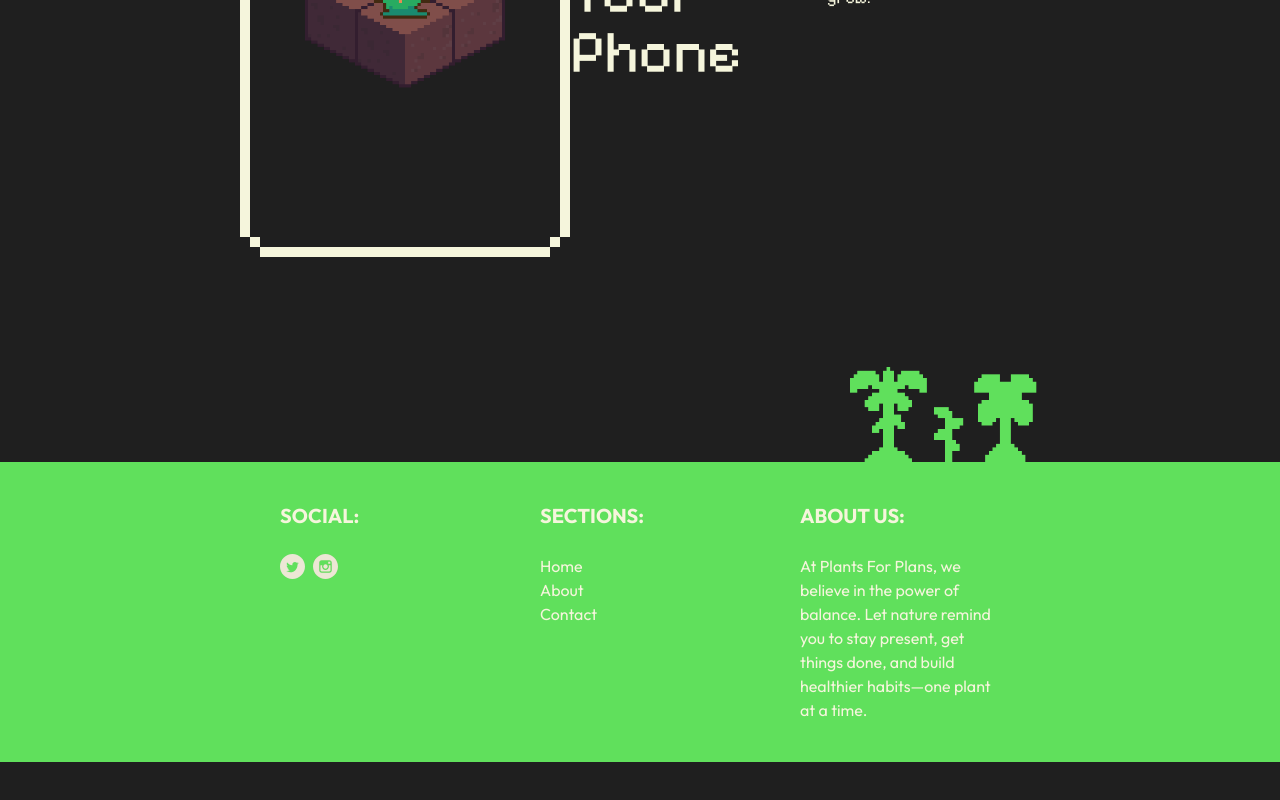
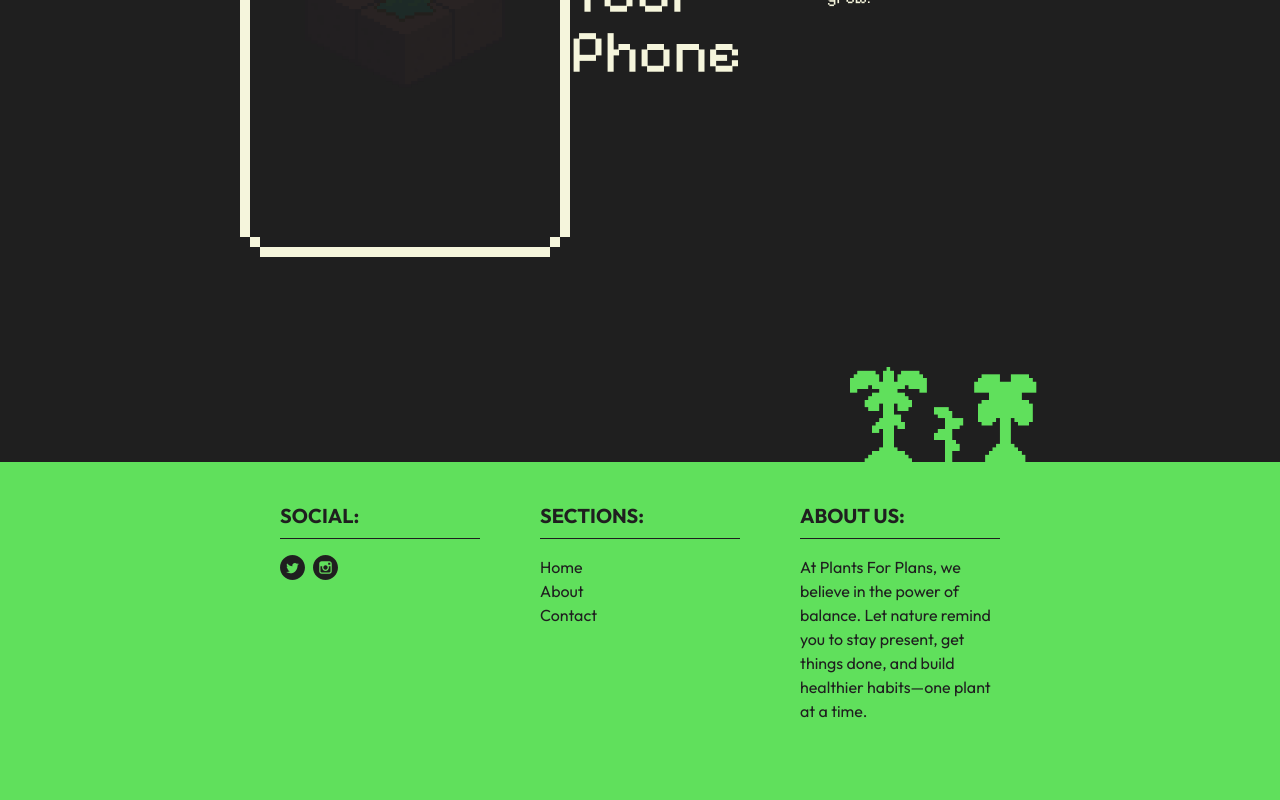
Before and after one commit to mahdi204/PlantsForPlansWebsite, a React (Vite) app: page / in a window 1280 px wide. Shown: the part 2082-2882 px from the top of the page. Before the commit the page ends 2844 px from the top, so only its background shows below. Built offline with nearby package versions, Linux system fonts and the light colour scheme; a web font is replaced by a local one.

Commit message:
edit foot.js-4

```diff
--- a/src/Components/Foot.jsx
+++ b/src/Components/Foot.jsx
@@ -5,7 +5,7 @@ import React from 'react'
 const Foot = () => {
     return (
         <div
-            className=' bg-[#60e05c] text-[#f5f5dc]'
+            className=' bg-[#60e05c] text-[#1f1f1f]'
             style={{ fontFamily: 'Outfit', fontWeight: 200 }}
         >
             <div className='flex justify-end items-end w-[100%] bg-[#1f1f1f] h-[100px]  '>
@@ -20,16 +20,18 @@ const Foot = () => {
                 </div>
 
             </div>
-            <div className='flex justify-between ml-60 mr-60 h-[300px]  p-10'  >
+            <div className='flex justify-between ml-60 mr-60 h-[350px]  p-10'  >
                 <section className='first-col flex flex-col h-full justify-start items-start w-[200px]' style={{ fontWeight: 400 }}>
-                    <p className='mb-6 uppercase text-xl ' style={{ fontWeight: 700 }}>Social:</p>
+                    <p className='mb-2 uppercase text-xl ' style={{ fontWeight: 700 }}>Social:</p>
+                    <div className='w-full h-[1px] bg-[#1f1f1f] mb-4'></div>
                     <div className='flex'>
-                        <div className='mr-2'><svg fill="#ece7d5" height="25px" width="25px" version="1.1" id="Layer_1" xmlns="http://www.w3.org/400/svg" xmlns:xlink="http://www.w3.org/1999/xlink" viewBox="-143 145 512 512" xml:space="preserve" stroke="#9ed1db"><g id="SVGRepo_bgCarrier" stroke-width="0"></g><g id="SVGRepo_tracerCarrier" stroke-linecap="round" stroke-linejoin="round"></g><g id="SVGRepo_iconCarrier"> <path d="M113,145c-141.2,0-256,114.6-256,256s114.6,256,256,256s256-114.6,256-256S254.4,145,113,145z M215.2,361.2 c0.1,2.2,0.1,4.5,0.1,6.8c0,69.5-52.9,149.7-149.7,149.7c-29.7,0-57.4-8.7-80.6-23.6c4.1,0.5,8.3,0.7,12.6,0.7 c24.6,0,47.3-8.4,65.3-22.5c-23-0.4-42.5-15.6-49.1-36.5c3.2,0.6,6.5,0.9,9.9,0.9c4.8,0,9.5-0.6,13.9-1.9 C13.5,430-4.6,408.7-4.6,383.2v-0.6c7.1,3.9,15.2,6.3,23.8,6.6c-14.1-9.4-23.4-25.6-23.4-43.8c0-9.6,2.6-18.7,7.1-26.5 c26,31.9,64.7,52.8,108.4,55c-0.9-3.8-1.4-7.8-1.4-12c0-29,23.6-52.6,52.6-52.6c15.1,0,28.8,6.4,38.4,16.6 c12-2.4,23.2-6.7,33.4-12.8c-3.9,12.3-12.3,22.6-23.1,29.1c10.6-1.3,20.8-4.1,30.2-8.3C234.4,344.5,225.5,353.7,215.2,361.2z"></path> </g></svg></div>
-                        <div className='mr-2'><svg fill="#ece7d5" height="25px" width="25px" version="1.1" id="Layer_1" xmlns="http://www.w3.org/2000/svg" xmlns:xlink="http://www.w3.org/1999/xlink" viewBox="-143 145 512 512" xml:space="preserve" stroke="#e37d7d"><g id="SVGRepo_bgCarrier" stroke-width="0"></g><g id="SVGRepo_tracerCarrier" stroke-linecap="round" stroke-linejoin="round"></g><g id="SVGRepo_iconCarrier"> <g> <path d="M113,446c24.8,0,45.1-20.2,45.1-45.1c0-9.8-3.2-18.9-8.5-26.3c-8.2-11.3-21.5-18.8-36.5-18.8s-28.3,7.4-36.5,18.8 c-5.3,7.4-8.5,16.5-8.5,26.3C68,425.8,88.2,446,113,446z"></path> <polygon points="211.4,345.9 211.4,308.1 211.4,302.5 205.8,302.5 168,302.6 168.2,346 "></polygon> <path d="M183,401c0,38.6-31.4,70-70,70c-38.6,0-70-31.4-70-70c0-9.3,1.9-18.2,5.2-26.3H10v104.8C10,493,21,504,34.5,504h157 c13.5,0,24.5-11,24.5-24.5V374.7h-38.2C181.2,382.8,183,391.7,183,401z"></path> <path d="M113,145c-141.4,0-256,114.6-256,256s114.6,256,256,256s256-114.6,256-256S254.4,145,113,145z M241,374.7v104.8 c0,27.3-22.2,49.5-49.5,49.5h-157C7.2,529-15,506.8-15,479.5V374.7v-52.3c0-27.3,22.2-49.5,49.5-49.5h157 c27.3,0,49.5,22.2,49.5,49.5V374.7z"></path> </g> </g></svg></div>
+                        <div className='mr-2'><svg fill="#1f1f1f" height="25px" width="25px" version="1.1" id="Layer_1" xmlns="http://www.w3.org/400/svg" xmlns:xlink="http://www.w3.org/1999/xlink" viewBox="-143 145 512 512" xml:space="preserve" stroke="#9ed1db"><g id="SVGRepo_bgCarrier" stroke-width="0"></g><g id="SVGRepo_tracerCarrier" stroke-linecap="round" stroke-linejoin="round"></g><g id="SVGRepo_iconCarrier"> <path d="M113,145c-141.2,0-256,114.6-256,256s114.6,256,256,256s256-114.6,256-256S254.4,145,113,145z M215.2,361.2 c0.1,2.2,0.1,4.5,0.1,6.8c0,69.5-52.9,149.7-149.7,149.7c-29.7,0-57.4-8.7-80.6-23.6c4.1,0.5,8.3,0.7,12.6,0.7 c24.6,0,47.3-8.4,65.3-22.5c-23-0.4-42.5-15.6-49.1-36.5c3.2,0.6,6.5,0.9,9.9,0.9c4.8,0,9.5-0.6,13.9-1.9 C13.5,430-4.6,408.7-4.6,383.2v-0.6c7.1,3.9,15.2,6.3,23.8,6.6c-14.1-9.4-23.4-25.6-23.4-43.8c0-9.6,2.6-18.7,7.1-26.5 c26,31.9,64.7,52.8,108.4,55c-0.9-3.8-1.4-7.8-1.4-12c0-29,23.6-52.6,52.6-52.6c15.1,0,28.8,6.4,38.4,16.6 c12-2.4,23.2-6.7,33.4-12.8c-3.9,12.3-12.3,22.6-23.1,29.1c10.6-1.3,20.8-4.1,30.2-8.3C234.4,344.5,225.5,353.7,215.2,361.2z"></path> </g></svg></div>
+                        <div className='mr-2'><svg fill="#1f1f1f" height="25px" width="25px" version="1.1" id="Layer_1" xmlns="http://www.w3.org/2000/svg" xmlns:xlink="http://www.w3.org/1999/xlink" viewBox="-143 145 512 512" xml:space="preserve" stroke="#e37d7d"><g id="SVGRepo_bgCarrier" stroke-width="0"></g><g id="SVGRepo_tracerCarrier" stroke-linecap="round" stroke-linejoin="round"></g><g id="SVGRepo_iconCarrier"> <g> <path d="M113,446c24.8,0,45.1-20.2,45.1-45.1c0-9.8-3.2-18.9-8.5-26.3c-8.2-11.3-21.5-18.8-36.5-18.8s-28.3,7.4-36.5,18.8 c-5.3,7.4-8.5,16.5-8.5,26.3C68,425.8,88.2,446,113,446z"></path> <polygon points="211.4,345.9 211.4,308.1 211.4,302.5 205.8,302.5 168,302.6 168.2,346 "></polygon> <path d="M183,401c0,38.6-31.4,70-70,70c-38.6,0-70-31.4-70-70c0-9.3,1.9-18.2,5.2-26.3H10v104.8C10,493,21,504,34.5,504h157 c13.5,0,24.5-11,24.5-24.5V374.7h-38.2C181.2,382.8,183,391.7,183,401z"></path> <path d="M113,145c-141.4,0-256,114.6-256,256s114.6,256,256,256s256-114.6,256-256S254.4,145,113,145z M241,374.7v104.8 c0,27.3-22.2,49.5-49.5,49.5h-157C7.2,529-15,506.8-15,479.5V374.7v-52.3c0-27.3,22.2-49.5,49.5-49.5h157 c27.3,0,49.5,22.2,49.5,49.5V374.7z"></path> </g> </g></svg></div>
                     </div>
                 </section>
                 <section className='second-col flex flex-col h-full justify-start items-start w-[200px]' style={{ fontWeight: 400 }}>
-                    <p className='mb-6 uppercase text-xl ' style={{ fontWeight: 700 }}>sections:</p>
+                    <p className='mb-2 uppercase text-xl ' style={{ fontWeight: 700 }}>sections:</p>
+                    <div className='w-full h-[1px] bg-[#1f1f1f] mb-4'></div>
                     <div className='flex flex-col'>
                         <a href="Home">Home</a>
                         <a href="About">About</a>
@@ -37,7 +39,8 @@ const Foot = () => {
                     </div>
                 </section>
                 <section className='third flex flex-col h-full justify-start items-start w-[200px]' style={{ fontWeight: 400 }}>
-                    <p className='mb-6 uppercase text-xl' style={{ fontWeight: 700 }}>about us:</p>
+                    <p className='mb-2 uppercase text-xl' style={{ fontWeight: 700 }}>about us:</p>
+                    <div className='w-full h-[1px] bg-[#1f1f1f] mb-4'></div>
                     <p>At Plants For Plans, we believe in the power of balance.  Let nature remind you to stay present, get things done, and build healthier habits—one plant at a time.</p>
                 </section>
             </div>
```
